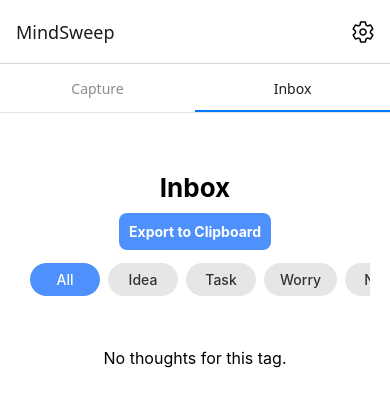
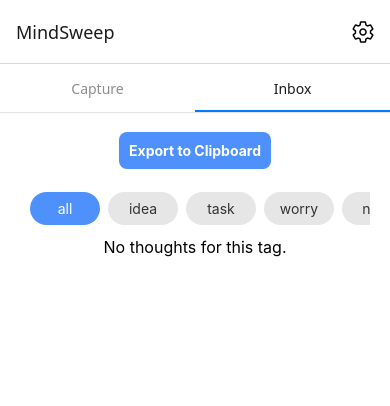
Before and after one commit to Benjamin-Trinh/MindSweep, a React Native app: screen /Inbox in a window 390 px wide. Shown: the top 406 px of the page. Built offline with nearby package versions, Linux system fonts and the light colour scheme.

Commit message:
Fixed layout padding issues discovered from deleting thoughts. Moved the export button and tag filter bar into LHC

```diff
--- a/package.json
+++ b/package.json
@@ -25,7 +25,8 @@
     "react-native-safe-area-context": "^5.4.0",
     "react-native-screens": "~4.11.1",
     "react-native-tab-view": "^4.1.2",
-    "react-native-vector-icons": "^10.2.0"
+    "react-native-vector-icons": "^10.2.0",
+    "expo-haptics": "~14.1.4"
   },
   "devDependencies": {
     "@babel/core": "^7.25.2",
--- a/src/screens/CaptureScreen.tsx
+++ b/src/screens/CaptureScreen.tsx
@@ -14,6 +14,7 @@
 import { saveThought } from '../utils/storage';
 import { RootStackParamList } from '../navigation/types';
 import { useTheme } from '../context/ThemeContext';
+import * as Haptics from 'expo-haptics';
 
 type CaptureScreenNavigationProp = NativeStackNavigationProp<
   RootStackParamList,
@@ -31,6 +32,7 @@
   const handleSave = async () => {
     if (!thought.trim()) return;
     await saveThought(thought, selectedTag);
+    Haptics.notificationAsync(Haptics.NotificationFeedbackType.Success);
     setThought('');
     setSelectedTag('idea');
   };
--- a/src/screens/InboxScreen.tsx
+++ b/src/screens/InboxScreen.tsx
@@ -1,4 +1,4 @@
-import React, { useEffect, useState, useLayoutEffect } from 'react';
+import React, { useEffect, useState, useLayoutEffect, useCallback } from 'react';
 import {
   View,
   Text,
@@ -7,14 +7,22 @@
   TouchableOpacity,
   Alert,
   ScrollView,
+  LayoutAnimation,
+  Platform,
+  UIManager,
 } from 'react-native';
 import * as Clipboard from 'expo-clipboard';
-import { useNavigation } from '@react-navigation/native';
+import * as Haptics from 'expo-haptics';
+import { useNavigation, useFocusEffect } from '@react-navigation/native';
 import { loadThoughts, removeThought } from '../utils/storage';
 import { useTheme } from '../context/ThemeContext';
 import { NativeStackNavigationProp } from '@react-navigation/native-stack';
 import { RootStackParamList } from '../navigation/types';
 import { Ionicons } from '@expo/vector-icons';
+
+if (Platform.OS === 'android' && UIManager.setLayoutAnimationEnabledExperimental) {
+  UIManager.setLayoutAnimationEnabledExperimental(true);
+}
 
 type Thought = {
   id: number;
@@ -47,20 +55,24 @@
         </TouchableOpacity>
       ),
     });
-  }, [navigation, themeColors]);
+  }, [navigation, isDark, themeColors]);
 
   const fetchThoughts = async () => {
     const saved = await loadThoughts();
     setThoughts(saved);
   };
 
-  useEffect(() => {
+  useFocusEffect(
+    useCallback(() => {
       fetchThoughts();
-  }, []);
+    }, [])
+  );
 
   const handleDelete = async (id: number) => {
     await removeThought(id);
-    fetchThoughts();
+    LayoutAnimation.configureNext(LayoutAnimation.Presets.easeInEaseOut);
+    setThoughts((prev) => prev.filter((t) => t.id !== id));
+    Haptics.notificationAsync(Haptics.NotificationFeedbackType.Warning);
   };
 
   const confirmDelete = (id: number) => {
@@ -75,25 +87,26 @@
 
     const textDump = thoughts
       .map(
-        (t) =>
-          `[${t.tag.toUpperCase()}] ${new Date(t.createdAt).toLocaleString()}
-${t.content}\n`
+        (t) => `[${t.tag.toUpperCase()}] ${new Date(t.createdAt).toLocaleString()}\n${t.content}\n`
       )
       .join('\n');
 
     await Clipboard.setStringAsync(textDump);
+    Haptics.notificationAsync(Haptics.NotificationFeedbackType.Success);
     Alert.alert('Copied!', 'Thoughts exported to clipboard.');
   };
 
   const filteredThoughts =
-    selectedTag === 'all'
-      ? thoughts
-      : thoughts.filter((t) => t.tag === selectedTag);
+    selectedTag === 'all' ? thoughts : thoughts.filter((t) => t.tag === selectedTag);
 
   const renderItem = ({ item }: { item: Thought }) => (
     <View style={[styles.thoughtCard, { backgroundColor: themeColors.card }]}>
-      <Text style={[styles.tagLabel, { color: themeColors.text, fontSize: 12 * fontScale }]}>{item.tag.toUpperCase()}</Text>
-      <Text style={[styles.thoughtText, { color: themeColors.text, fontSize: 16 * fontScale }]}>{item.content}</Text>
+      <Text style={[styles.tagLabel, { color: themeColors.text, fontSize: 12 * fontScale }]}>
+        {item.tag.toUpperCase()}
+      </Text>
+      <Text style={[styles.thoughtText, { color: themeColors.text, fontSize: 16 * fontScale }]}>
+        {item.content}
+      </Text>
       <Text style={[styles.timestamp, { color: themeColors.text, fontSize: 12 * fontScale }]}>
         {new Date(item.createdAt).toLocaleString()}
       </Text>
@@ -105,11 +118,20 @@
 
   return (
     <View style={[styles.container, { backgroundColor: themeColors.background }]}>
-      <Text style={[styles.title, { color: themeColors.text, fontSize: 26 * fontScale }]}>Inbox</Text>
 
-      <View>
+
+      <FlatList
+        data={filteredThoughts}
+        keyExtractor={(item) => item.id.toString()}
+        renderItem={renderItem}
+        extraData={thoughts}
+        ListEmptyComponent={
+          <Text style={[styles.emptyText, { color: themeColors.text, fontSize: 16 * fontScale }]}>No thoughts for this tag.</Text>
+        }
+        ListHeaderComponent={
+          <>
             <TouchableOpacity onPress={handleExport} style={styles.exportButton}>
-          <Text style={[styles.exportText, { fontSize: 14 * fontScale }]}>Export to Clipboard</Text>
+              <Text style={styles.exportText}>Export to Clipboard</Text>
             </TouchableOpacity>
 
             <ScrollView
@@ -122,15 +144,18 @@
                 return (
                   <TouchableOpacity
                     key={tag}
-                style={[styles.tagButton, { backgroundColor: isSelected ? themeColors.highlight : themeColors.tag }]}
+                    style={[
+                      styles.tagButton,
+                      {
+                        backgroundColor: isSelected ? themeColors.highlight : themeColors.tag,
+                      },
+                    ]}
                     onPress={() => setSelectedTag(tag)}
                   >
                     <Text
                       style={{
                         color: isSelected ? '#fff' : themeColors.tagText,
                         fontSize: 14 * fontScale,
-                    fontWeight: '500',
-                    textTransform: 'capitalize',
                       }}
                     >
                       {tag}
@@ -139,16 +164,9 @@
                 );
               })}
             </ScrollView>
-      </View>
-
-      <FlatList
-        data={filteredThoughts}
-        keyExtractor={(item) => item.id.toString()}
-        renderItem={renderItem}
-        contentContainerStyle={{ paddingBottom: 20, flexGrow: 1 }}
-        ListEmptyComponent={
-          <Text style={[styles.emptyText, { color: themeColors.text, fontSize: 16 * fontScale }]}>No thoughts for this tag.</Text>
+          </>
         }
+        contentContainerStyle={{ paddingBottom: 20 }}
       />
     </View>
   );
@@ -158,12 +176,12 @@
   container: {
     flex: 1,
     padding: 20,
-    paddingTop: 60,
   },
   title: {
     fontWeight: 'bold',
+    marginBottom: 10,
     textAlign: 'center',
-    marginBottom: 10,
+    paddingTop: 60,
   },
   exportButton: {
     marginBottom: 10,
@@ -182,15 +200,20 @@
     paddingHorizontal: 10,
     paddingBottom: 10,
     height: 48,
+    marginTop: 10,
   },
   tagButton: {
     paddingVertical: 8,
-    paddingHorizontal: 16,
+    paddingHorizontal: 12,
     borderRadius: 20,
     marginRight: 8,
     alignItems: 'center',
     justifyContent: 'center',
     minWidth: 70,
+  },
+  tagText: {
+    textTransform: 'capitalize',
+    fontWeight: '500',
   },
   thoughtCard: {
     padding: 15,
@@ -214,6 +237,5 @@
   },
   emptyText: {
     textAlign: 'center',
-    marginTop: 40,
   },
 });
--- a/src/screens/SettingsScreen.tsx
+++ b/src/screens/SettingsScreen.tsx
@@ -2,12 +2,15 @@
 import { SafeAreaView } from 'react-native-safe-area-context';
 import { View, Text, StyleSheet, TouchableOpacity } from 'react-native';
 import { useTheme } from '../context/ThemeContext';
+import { Ionicons } from '@expo/vector-icons';
+import * as Haptics from 'expo-haptics';
 
 export default function SettingsScreen() {
   const { theme, current, setThemeMode, themeColors, fontScale } = useTheme();
 
   const setMode = (mode: 'light' | 'dark' | 'system') => {
     setThemeMode(mode);
+    Haptics.selectionAsync();
   };
 
   return (
@@ -46,8 +49,8 @@
 const styles = StyleSheet.create({
   container: {
     flex: 1,
-    paddingHorizontal: 20,
-    paddingTop: 16,
+    padding: 20,
+    justifyContent: 'flex-start',
   },
   heading: {
     fontWeight: 'bold',
```
Also changed, not shown: 1 other file (tests, documents, lock files or other folders). Lines whose indentation alone changed are shown as unchanged.
